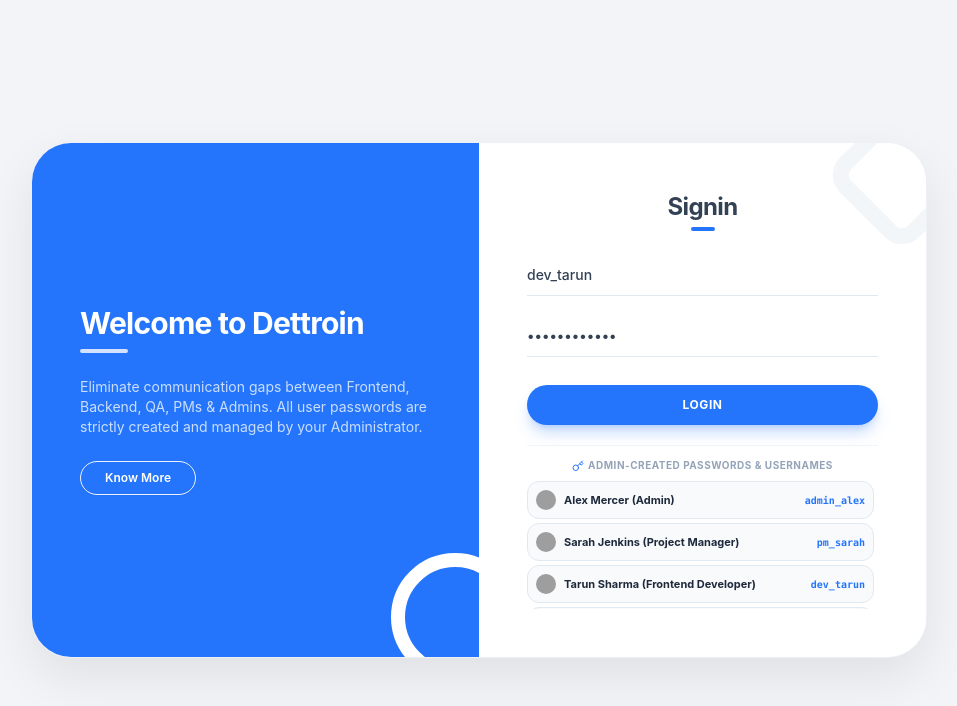
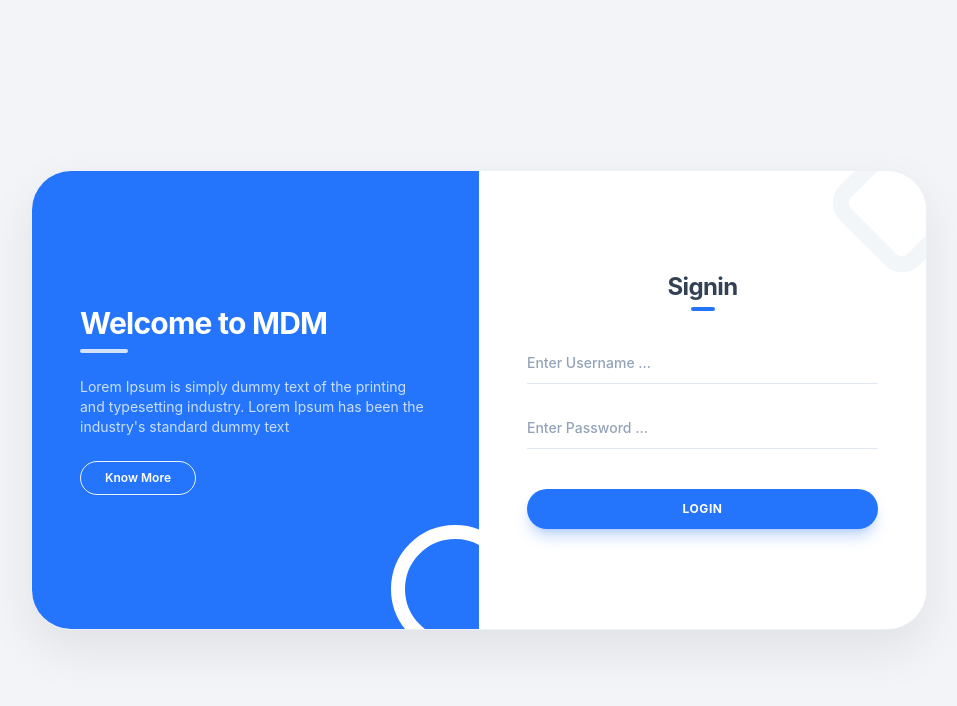
Before and after one commit to Dettroin/ticket-Engineering-system, a Next.js app: page /login in a window 1280 px wide. Shown: the top 706 px of the page, without its empty margins (161-1118 px from the left). Built offline with nearby package versions, Linux system fonts and the light colour scheme; grey boxes are pictures that could not be loaded.

Commit message:
Remove photo images from role profiles and update Signin portal to show only login window

```diff
--- a/src/app/(auth)/login/page.tsx
+++ b/src/app/(auth)/login/page.tsx
@@ -3,15 +3,14 @@
 import React, { useState } from 'react';
 import { useAuth } from '@/context/AuthContext';
 import { useRouter } from 'next/navigation';
-import { ROLE_LABELS } from '@/types/rbac';
-import { ShieldCheck, AlertCircle, Key } from 'lucide-react';
+import { AlertCircle } from 'lucide-react';
 
 export default function LoginPage() {
-  const { users, login } = useAuth();
+  const { login } = useAuth();
   const router = useRouter();
 
-  const [username, setUsername] = useState('dev_tarun');
-  const [password, setPassword] = useState('DevPass@2026');
+  const [username, setUsername] = useState('');
+  const [password, setPassword] = useState('');
   const [errorMessage, setErrorMessage] = useState('');
   const [showInfo, setShowInfo] = useState(false);
 
@@ -28,20 +27,14 @@ export default function LoginPage() {
     if (result.success) {
       router.push('/dashboard');
     } else {
-      setErrorMessage(result.message || 'Invalid credentials. Only an Admin can set or reset role passwords.');
+      setErrorMessage(result.message || 'Invalid username or password. Contact your Administrator.');
     }
   };
 
-  const handleSelectPersona = (userUsername: string, userPass?: string) => {
-    setUsername(userUsername);
-    setPassword(userPass || 'DevPass@2026');
-    setErrorMessage('');
-  };
-
   return (
-    <div className="min-h-screen w-full bg-[#f2f4f8] flex items-center justify-center p-4 sm:p-6 font-sans">
+    <div className="min-h-screen w-full bg-[#f2f4f8] flex items-center justify-center p-4 sm:p-6 font-sans font-sf-text">
       {/* 2-Column Floating Card Container */}
-      <div className="w-full max-w-4xl bg-white rounded-3xl sm:rounded-[2.5rem] shadow-[0_20px_50px_rgba(0,0,0,0.08)] overflow-hidden flex flex-col md:flex-row min-h-[480px] border border-slate-200/60 relative">
+      <div className="w-full max-w-4xl bg-white rounded-3xl sm:rounded-[2.5rem] shadow-[0_20px_50px_rgba(0,0,0,0.08)] overflow-hidden flex flex-col md:flex-row min-h-[460px] border border-slate-200/60 relative">
 
         {/* LEFT COLUMN - Vibrant Blue Graphic Section */}
         <div className="w-full md:w-1/2 bg-[#2575fc] p-8 sm:p-12 text-white flex flex-col justify-center relative overflow-hidden">
@@ -52,8 +45,8 @@ export default function LoginPage() {
           <div className="max-w-sm space-y-6 z-20">
             {/* Title with Underline */}
             <div className="space-y-2">
-              <h1 className="text-2xl sm:text-3xl font-bold tracking-tight text-white">
-                Welcome to Dettroin
+              <h1 className="text-2xl sm:text-3xl font-bold tracking-tight text-white font-sf-display">
+                Welcome to MDM
               </h1>
               <div className="w-12 h-1 bg-white opacity-80 rounded-full" />
             </div>
@@ -61,8 +54,8 @@ export default function LoginPage() {
             {/* Description Text */}
             <p className="text-xs sm:text-sm text-blue-100/90 leading-relaxed font-normal">
               {showInfo
-                ? "Admin Provisioning Mode: Every user has a unique username & password created exclusively by the System Admin. Users sign in to their designated role dashboard."
-                : "Eliminate communication gaps between Frontend, Backend, QA, PMs & Admins. All user passwords are strictly created and managed by your Administrator."}
+                ? "Dettroin MDM is an enterprise software development and ticket engineering system. Users sign in with credentials provisioned exclusively by the Administrator."
+                : "Lorem Ipsum is simply dummy text of the printing and typesetting industry. Lorem Ipsum has been the industry's standard dummy text"}
             </p>
 
             {/* Outline Pill Button */}
@@ -78,17 +71,17 @@ export default function LoginPage() {
           </div>
         </div>
 
-        {/* RIGHT COLUMN - Signin Form */}
+        {/* RIGHT COLUMN - Pure Login Window Only */}
         <div className="w-full md:w-1/2 bg-white p-8 sm:p-12 flex flex-col justify-center relative">
 
           {/* Soft Gray Diamond Accent at top-right */}
           <div className="absolute -top-6 -right-8 w-28 h-28 rounded-3xl border-[16px] border-slate-100/90 rotate-45 pointer-events-none z-0" />
 
-          <div className="max-w-sm mx-auto w-full space-y-5 z-10">
+          <div className="max-w-sm mx-auto w-full space-y-6 z-10">
 
             {/* Signin Heading with Blue Indicator */}
             <div className="text-center space-y-1">
-              <h2 className="text-xl sm:text-2xl font-bold text-slate-700 tracking-tight">
+              <h2 className="text-xl sm:text-2xl font-bold text-slate-700 tracking-tight font-sf-display">
                 Signin
               </h2>
               <div className="w-6 h-1 bg-[#2575fc] rounded-full mx-auto" />
@@ -102,8 +95,8 @@ export default function LoginPage() {
               </div>
             )}
 
-            {/* Form */}
-            <form onSubmit={handleLogin} className="space-y-5 pt-1">
+            {/* Login Form Only */}
+            <form onSubmit={handleLogin} className="space-y-6 pt-2">
 
               {/* Minimalist Bottom-Border Username Input */}
               <div className="space-y-1">
@@ -112,7 +105,8 @@ export default function LoginPage() {
                   placeholder="Enter Username ..."
                   value={username}
                   onChange={(e) => setUsername(e.target.value)}
-                  className="w-full bg-transparent border-b border-slate-200 py-2.5 text-xs sm:text-sm text-slate-700 placeholder-slate-400 focus:outline-none focus:border-[#2575fc] transition-colors font-medium"
+                  required
+                  className="w-full bg-transparent border-b border-slate-200 py-2.5 text-xs sm:text-sm text-slate-700 placeholder-slate-400 focus:outline-none focus:border-[#2575fc] transition-colors font-medium font-sf-text"
                 />
               </div>
 
@@ -123,45 +117,21 @@ export default function LoginPage() {
                   placeholder="Enter Password ..."
                   value={password}
                   onChange={(e) => setPassword(e.target.value)}
-                  className="w-full bg-transparent border-b border-slate-200 py-2.5 text-xs sm:text-sm text-slate-700 placeholder-slate-400 focus:outline-none focus:border-[#2575fc] transition-colors font-medium"
+                  required
+                  className="w-full bg-transparent border-b border-slate-200 py-2.5 text-xs sm:text-sm text-slate-700 placeholder-slate-400 focus:outline-none focus:border-[#2575fc] transition-colors font-medium font-sf-text"
                 />
               </div>
 
               {/* Pill-Shaped Blue LOGIN Button */}
-              <div className="pt-2">
+              <div className="pt-4">
                 <button
                   type="submit"
-                  className="w-full py-3 bg-[#2575fc] hover:bg-blue-600 text-white font-bold text-xs tracking-wider rounded-full shadow-lg shadow-blue-500/30 uppercase transition-all duration-200 hover:scale-[1.01] active:scale-[0.99]"
+                  className="w-full py-3 bg-[#2575fc] hover:bg-blue-600 text-white font-bold text-xs tracking-wider rounded-full shadow-lg shadow-blue-500/30 uppercase transition-all duration-200 hover:scale-[1.01] active:scale-[0.99] font-sf-text"
                 >
                   LOGIN
                 </button>
               </div>
             </form>
-
-            {/* Admin-Created User Credentials Reference */}
-            <div className="pt-3 border-t border-slate-100 space-y-2">
-              <p className="text-[10px] font-bold uppercase tracking-wider text-slate-400 text-center flex items-center justify-center gap-1">
-                <Key className="w-3 h-3 text-[#2575fc]" /> Admin-Created Passwords & Usernames
-              </p>
-              <div className="space-y-1 max-h-32 overflow-y-auto pr-1">
-                {users.map((u) => (
-                  <button
-                    key={u.id}
-                    type="button"
-                    onClick={() => handleSelectPersona(u.username, u.password)}
-                    className="w-full p-2 rounded-xl bg-slate-50 hover:bg-blue-50 border border-slate-200 text-left transition-all flex items-center justify-between group"
-                  >
-                    <div className="flex items-center gap-2 min-w-0">
-                      <img src={u.avatar_url} className="w-5 h-5 rounded-full object-cover shrink-0" />
-                      <span className="text-[11px] font-bold text-slate-800 truncate">{u.full_name} ({ROLE_LABELS[u.role]})</span>
-                    </div>
-                    <span className="text-[10px] font-mono text-[#2575fc] font-semibold shrink-0">
-                      {u.username}
-                    </span>
-                  </button>
-                ))}
-              </div>
-            </div>
 
           </div>
         </div>
--- a/src/components/ui/Avatar.tsx
+++ b/src/components/ui/Avatar.tsx
@@ -1,40 +1,41 @@
 import React from 'react';
-import { cn, getInitials } from '@/lib/utils';
+import { cn } from '@/lib/utils';
 
-interface AvatarProps {
+export interface AvatarProps extends React.HTMLAttributes<HTMLDivElement> {
   src?: string;
   name?: string;
   size?: 'xs' | 'sm' | 'md' | 'lg' | 'xl';
-  className?: string;
 }
 
-export const Avatar: React.FC<AvatarProps> = ({ src, name = 'User', size = 'md', className }) => {
-  const sizeMap = {
-    xs: 'w-6 h-6 text-[10px]',
-    sm: 'w-8 h-8 text-xs',
-    md: 'w-10 h-10 text-sm',
-    lg: 'w-12 h-12 text-base',
-    xl: 'w-16 h-16 text-lg',
+export const Avatar: React.FC<AvatarProps> = ({
+  name = 'User',
+  size = 'md',
+  className,
+  ...props
+}) => {
+  const getInitials = (n: string) => {
+    const parts = n.trim().split(' ').filter(Boolean);
+    if (parts.length === 0) return 'U';
+    if (parts.length === 1) return parts[0].substring(0, 2).toUpperCase();
+    return `${parts[0][0]}${parts[parts.length - 1][0]}`.toUpperCase();
   };
 
-  if (src) {
-    return (
-      <img
-        src={src}
-        alt={name}
-        className={cn('rounded-full object-cover border border-slate-700/60 shadow-sm shrink-0', sizeMap[size], className)}
-      />
-    );
-  }
+  const sizes = {
+    xs: 'w-5 h-5 text-[9px]',
+    sm: 'w-7 h-7 text-xs',
+    md: 'w-9 h-9 text-sm',
+    lg: 'w-11 h-11 text-base',
+    xl: 'w-14 h-14 text-lg',
+  };
 
   return (
     <div
       className={cn(
-        'rounded-full bg-gradient-to-tr from-dettroin-700 to-indigo-600 text-white font-semibold flex items-center justify-center border border-slate-700/60 shadow-sm shrink-0',
-        sizeMap[size],
+        'rounded-2xl bg-navy-950 text-white font-bold font-sf-display flex items-center justify-center border border-navy-900 shrink-0 shadow-apple-sm select-none',
+        sizes[size],
         className
       )}
-      title={name}
+      {...props}
     >
       {getInitials(name)}
     </div>
```
Also changed, not shown: src/app/(dashboard)/dashboard/admin/page.tsx (+13 -18 lines), src/app/(dashboard)/dashboard/developer/page.tsx (+8 -12 lines), src/app/(dashboard)/dashboard/pm/page.tsx (+12 -14 lines), src/app/(dashboard)/kanban/page.tsx (+5 -4 lines), src/app/(dashboard)/tickets/page.tsx (+5 -4 lines).
